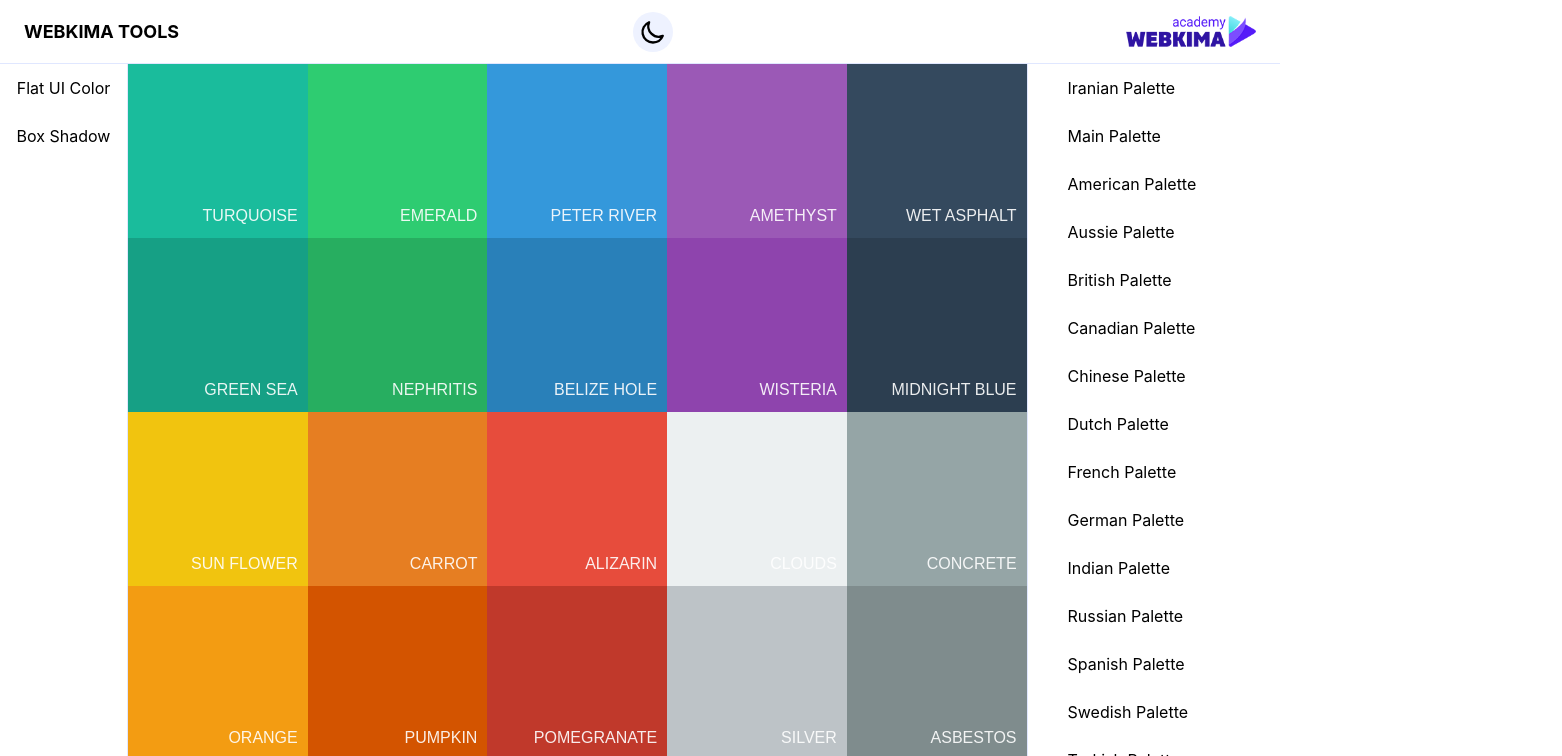
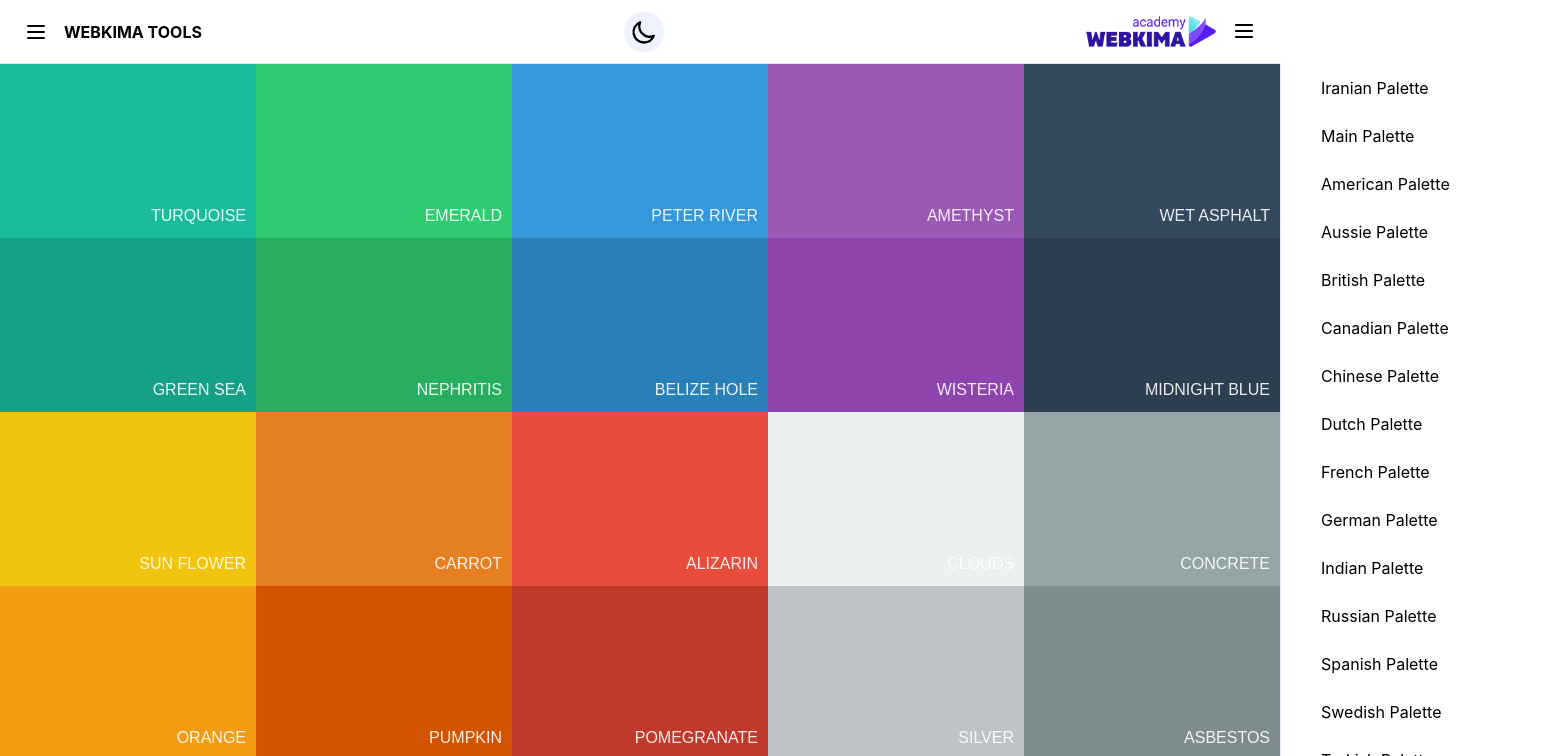
Before and after one commit to navidabdi/kimatools, a React (Create React App) app: page / in a window 1280 px wide. Shown: the top 756 px of the page, 1562 px wide, since content can reach past the window. Built offline with nearby package versions, Linux system fonts and the light colour scheme.

Commit message:
add menu and tools sidebar toggle button

```diff
--- a/src/App.js
+++ b/src/App.js
@@ -1,11 +1,33 @@
 // Import components
-import { Header, Footer, ToolsSidebar, MainSection } from "./components";
-import { Link } from "react-router-dom";
+import {
+  Header,
+  Footer,
+  ToolsSidebar,
+  MainSection,
+  MenuSidebar,
+} from "./components";
+
 import { useRecoilState } from "recoil";
 import { darkModeAtom } from "./atoms/DarkModeAtom";
-
+import { menuSidebarAtom, toolsSidebarAtom } from "./atoms/TrigerSidebarsAtom";
 const App = () => {
   const [darkMode] = useRecoilState(darkModeAtom);
+  const [menuSidebar] = useRecoilState(menuSidebarAtom);
+  const [toolsSidebar, setToolsSidebar] = useRecoilState(toolsSidebarAtom);
+
+  const sidebarHandeler = (menuSidebar, toolsSidebar) => {
+    if (menuSidebar && toolsSidebar) {
+      return "grid-cols-12";
+    }
+    if (menuSidebar && !toolsSidebar) {
+      return "col-span-10";
+    }
+    if (!menuSidebar && toolsSidebar) {
+      return "col-span-11";
+    }
+
+    return "col-span-9";
+  };
 
   return (
     <div
@@ -14,21 +36,12 @@ const App = () => {
       }grid grid-cols-10 grid-rows-1 dark-text-primary`}
     >
       <Header />
-      <aside className="col-span-1 bg-white border-r border-indigo-100 dark-bg-primary dark-border-primary">
-        <ul className="dark-text-primary">
-          <li className="text-center duration-100 ease-in hover:bg-indigo-200 hover:dark-bg-secendery">
-            <Link to="/flat-ui-color" className="block py-3">
-              Flat UI Color
-            </Link>
-          </li>
-          <li className="text-center duration-100 ease-in hover:bg-indigo-200 hover:dark-bg-secendery">
-            <Link to="/box-shadow-generator" className="block py-3">
-              Box Shadow
-            </Link>
-          </li>
-        </ul>
-      </aside>
-      <section className="col-span-9 flex h-[87vh]">
+      <MenuSidebar />
+      <section
+        className={`${
+          menuSidebar ? "col-span-10" : "col-span-9"
+        } flex h-[87vh]`}
+      >
         <MainSection />
         <ToolsSidebar />
       </section>
--- /dev/null
+++ b/src/atoms/TrigerSidebarsAtom.js
@@ -0,0 +1,12 @@
+import { atom } from "recoil";
+
+// Menu Sidebar Atom
+export const menuSidebarAtom = atom({
+  key: "menuSidebarAtom",
+  default: true,
+});
+// Tools Sidebar Atom
+export const toolsSidebarAtom = atom({
+  key: "toolsSidebarAtom",
+  default: true,
+});
--- a/src/components/Header.js
+++ b/src/components/Header.js
@@ -1,23 +1,43 @@
 import logo from "../assets/img/logo.png";
 import logoDark from "../assets/img/logo-dark.png";
 import DarkSwitch from "./DarkSwitch";
-
+import { MenuIcon, MenuAlt1Icon } from "@heroicons/react/outline";
 import { useRecoilState } from "recoil";
 import { darkModeAtom } from "../atoms/DarkModeAtom";
+import { Link } from "react-router-dom";
+import { menuSidebarAtom, toolsSidebarAtom } from "../atoms/TrigerSidebarsAtom";
 
 const Header = () => {
   const [darkMode] = useRecoilState(darkModeAtom);
+  const [menuSidebar, setMenuSidebar] = useRecoilState(menuSidebarAtom);
+  const [toolsSidebar, setToolsSidebar] = useRecoilState(toolsSidebarAtom);
   return (
     <header className="col-start-1 col-end-11 px-6 bg-white border-b border-indigo-100 h-[8vh] dark-bg-primary dark-border-primary">
       <div className="flex justify-between items-center h-full">
-        <h1 className="font-bold text-lg leading-[0] dark-text-secendery">
+        <div className="flex items-center">
+          <button
+            className="cursor-pointer dark-text-secendery"
+            onClick={() => setMenuSidebar(!menuSidebar)}
+          >
+            {menuSidebar ? (
+              <MenuIcon className="w-6 h-6" />
+            ) : (
+              <MenuAlt1Icon className="w-6 h-6" />
+            )}
+          </button>
+
+          <Link to="/">
+            <h1 className="font-bold text-md ml-4 leading-[0] dark-text-secendery">
               WEBKIMA TOOLS
             </h1>
+          </Link>
+        </div>
         <DarkSwitch />
+        <div className="flex justify-center items-center">
           <a
             href="https://webkima.com/"
             target="_blank"
-          className="block cursor-pointer"
+            className="hidden md:block cursor-pointer mr-4"
           >
             <img
               className="w-[130px]"
@@ -25,6 +45,17 @@ const Header = () => {
               alt="webkima academy logo"
             />
           </a>
+          <button
+            className="cursor-pointer dark-text-secendery"
+            onClick={() => setToolsSidebar(!toolsSidebar)}
+          >
+            {toolsSidebar ? (
+              <MenuIcon className="w-6 h-6" />
+            ) : (
+              <MenuAlt1Icon className="w-6 h-6 rotate-180" />
+            )}
+          </button>
+        </div>
       </div>
     </header>
   );
--- a/src/components/MainSection.js
+++ b/src/components/MainSection.js
@@ -1,18 +1,24 @@
 import FlatUiColor from "./FlatUiColor/FlatUiColor";
 import BoxShadow from "./BoxShadow/BoxShadow";
+import { Routes, Route } from "react-router-dom";
+import { useRecoilState } from "recoil";
+import { toolsSidebarAtom } from "../atoms/TrigerSidebarsAtom";
 
-import { Routes, Route } from "react-router-dom";
 const MainSection = () => {
+  const [toolsSidebar] = useRecoilState(toolsSidebarAtom);
+
   return (
-    <>
-      <section className="min-w-[78%]">
+    <section
+      className={`${
+        toolsSidebar ? "min-w-full" : "min-w-[78%]"
+      } transition-all`}
+    >
       <Routes>
         <Route path="/" element={<FlatUiColor />} />
         <Route path="/flat-ui-color" element={<FlatUiColor />} />
         <Route path="/box-shadow-generator" element={<BoxShadow />} />
       </Routes>
     </section>
-    </>
   );
 };
 
--- a/src/components/MenuSidebar.js
+++ b/src/components/MenuSidebar.js
@@ -1,16 +1,25 @@
+import { Link } from "react-router-dom";
+import { useRecoilState } from "recoil";
+import { menuSidebarAtom } from "../atoms/TrigerSidebarsAtom";
 const MenuSidebar = () => {
+  const [menuSidebar] = useRecoilState(menuSidebarAtom);
+
   return (
-    <aside className="col-span-1 bg-white">
-      <ul className="">
-        <li className="text-center duration-100 ease-in hover:bg-blue-200">
-          <a href="#" className="block py-3">
+    <aside
+      className={`${
+        menuSidebar ? "hidden" : ""
+      } col-span-1 bg-white border-r border-indigo-100 dark-bg-primary dark-border-primary`}
+    >
+      <ul className="dark-text-primary">
+        <li className="text-center duration-100 ease-in hover:bg-indigo-200 hover:dark-bg-secendery">
+          <Link to="/flat-ui-color" className="block py-3">
             Flat UI Color
-          </a>
+          </Link>
         </li>
-        <li className="text-center py-3 duration-100 ease-in hover:bg-blue-200">
-          <a href="#" className="block">
-            blob
-          </a>
+        <li className="text-center duration-100 ease-in hover:bg-indigo-200 hover:dark-bg-secendery">
+          <Link to="/box-shadow-generator" className="block py-3">
+            Box Shadow
+          </Link>
         </li>
       </ul>
     </aside>
--- a/src/index.css
+++ b/src/index.css
@@ -33,6 +33,7 @@ body {
   font-weight: 400;
   min-height: 100vh;
   transition: all 0.5s ease;
+  overflow: hidden;
 }
 
 @layer components {
```
Lines whose indentation alone changed are shown as unchanged.
